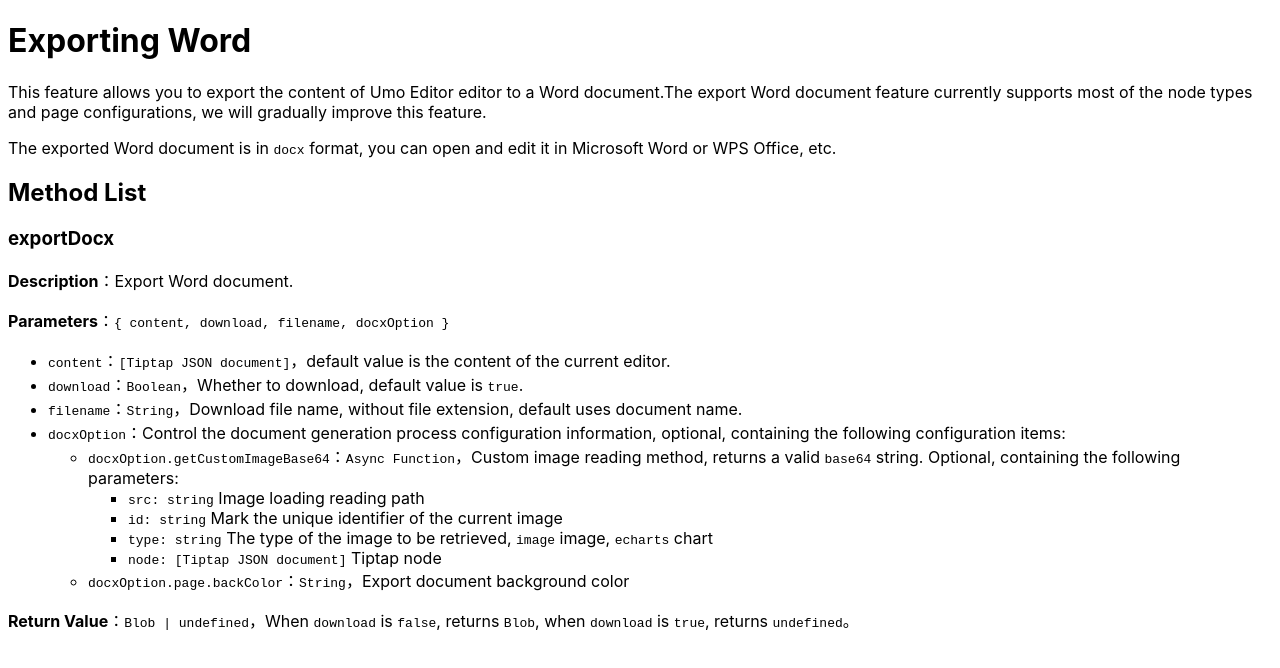
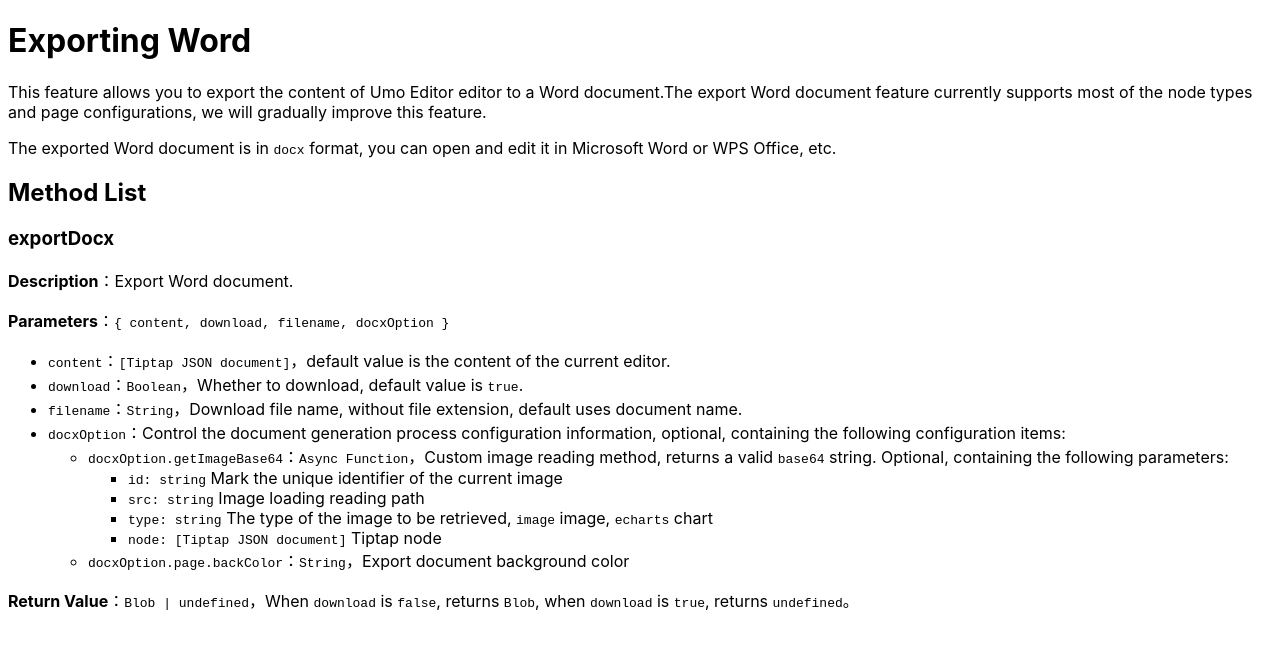
Before and after one commit to umodoc/docs, a Next.js app: page /en/docs/next/export/word in a window 1280 px wide. Shown: the top 668 px of the page. Built offline with nearby package versions, Linux system fonts and the light colour scheme.

Commit message:
导出扩展方法统一getImageBase64说明

```diff
--- a/pages/cn/docs/next/export/word.mdx
+++ b/pages/cn/docs/next/export/word.mdx
@@ -16,9 +16,9 @@
 - `download`：`Boolean`，是否下载，默认值为 `true`。
 - `filename`：`String`，下载文件的文件名，不包含文件后缀名，默认使用文档名称。
 - `docxOption`：控制文档生成过程的配置信息，可选，包含以下配置项：
-  - `docxOption.getCustomImageBase64`：`Async Function`，自定义图片读取方法，返回值为合法的 `base64` 字符串。可选，包含以下参数：
+  - `docxOption.getImageBase64`：`Async Function`，自定义图片读取方法，返回值为合法的 `base64` 字符串。可选，包含以下参数：
+    - `id: string` 标记当前图片的唯一标识
     - `src: string` 图片加载读取路径
-    - `id: string` 标记当前图片的唯一标识
     - `type: string` 需要获取的图片类型，`image` 图片、`echarts` 图表
     - `node: [Tiptap 文档 JSON 格式]` Tiptap 节点
   - `docxOption.page.backColor`：`String`，导出文档背景色
--- a/pages/en/docs/next/export/word.mdx
+++ b/pages/en/docs/next/export/word.mdx
@@ -16,9 +16,9 @@
 - `download`：`Boolean`，Whether to download, default value is `true`.
 - `filename`：`String`，Download file name, without file extension, default uses document name.
 - `docxOption`：Control the document generation process configuration information, optional, containing the following configuration items:
-  - `docxOption.getCustomImageBase64`：`Async Function`，Custom image reading method, returns a valid `base64` string. Optional, containing the following parameters:
+  - `docxOption.getImageBase64`：`Async Function`，Custom image reading method, returns a valid `base64` string. Optional, containing the following parameters:
+    - `id: string` Mark the unique identifier of the current image
     - `src: string` Image loading reading path
-    - `id: string` Mark the unique identifier of the current image
     - `type: string` The type of the image to be retrieved, `image` image, `echarts` chart
     - `node: [Tiptap JSON document]` Tiptap node
   - `docxOption.page.backColor`：`String`，Export document background color
```
